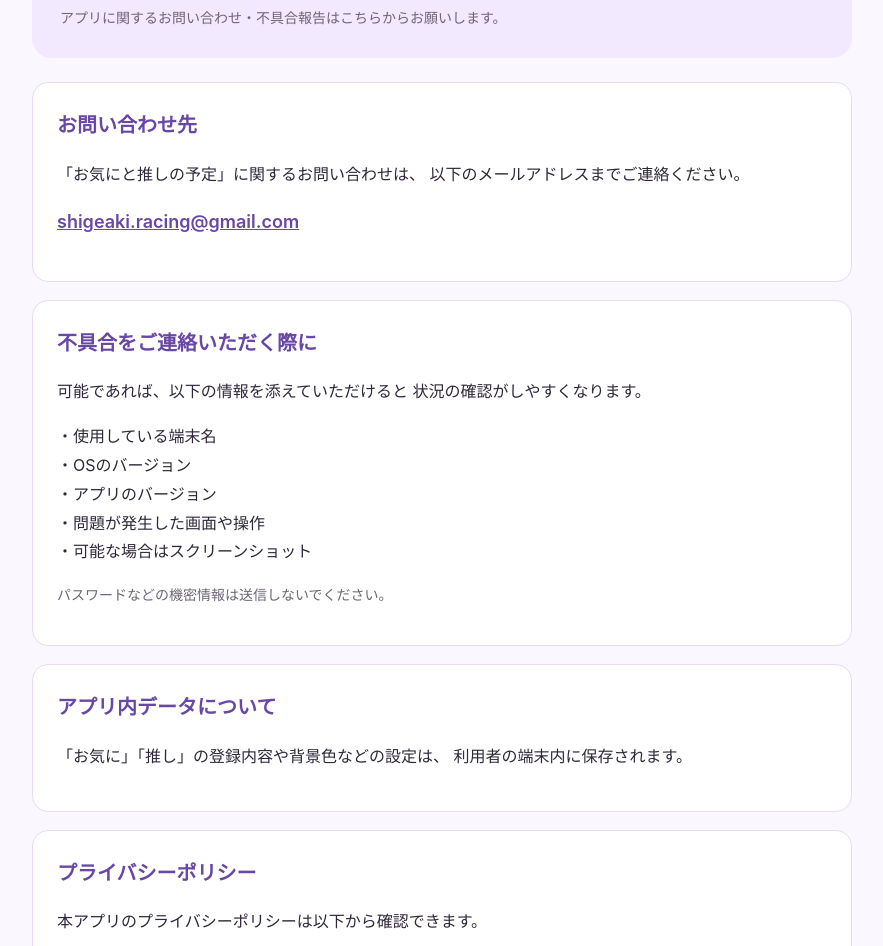
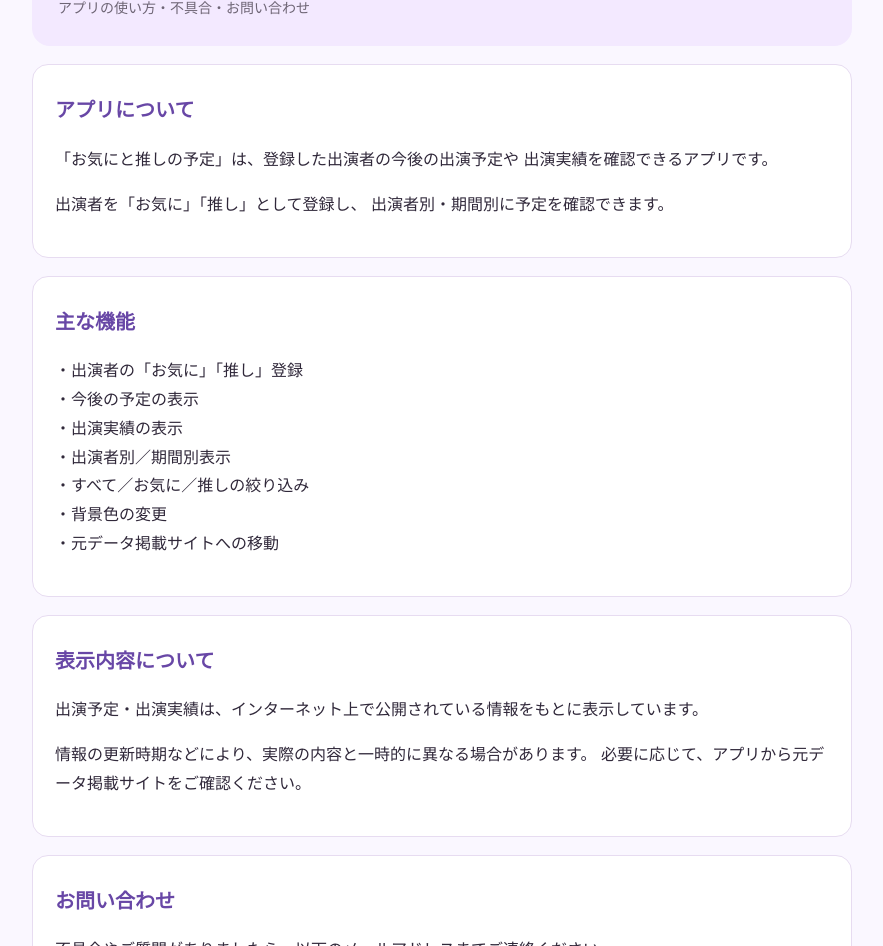
Before and after one commit to ShigeakiRacing/okini-oshi-privacy, a plain HTML site: page support.html in a window 1280 px wide. Shown: the part 164-1110 px from the top of the page, without its empty margins (198-1081 px from the left). Drawn offline with Linux system fonts and the light colour scheme.

Commit message:
Add app support page

```diff
--- a/support.html
+++ b/support.html
@@ -4,53 +4,47 @@
 <meta charset="utf-8">
 <meta name="viewport" content="width=device-width,initial-scale=1">
 <title>「お気にと推しの予定」サポート</title>
+
 <style>
-    body {
-      margin: 0;
-      font-family: -apple-system, BlinkMacSystemFont, "Segoe UI",
-                   "Hiragino Kaku Gothic ProN", "Yu Gothic", sans-serif;
-      background: #faf7ff;
-      color: #30283a;
-      line-height: 1.8;
+body{
+  margin:0;
+  font-family:-apple-system,BlinkMacSystemFont,"Segoe UI","Yu Gothic",sans-serif;
+  background:#faf7ff;
+  color:#30283a;
+  line-height:1.8;
 }
-    main {
-      max-width: 820px;
-      margin: 0 auto;
-      padding: 32px 20px 60px;
+main{
+  max-width:820px;
+  margin:auto;
+  padding:28px 18px 60px;
 }
-    header {
-      background: #f3e9ff;
-      border-radius: 20px;
-      padding: 28px;
-      margin-bottom: 24px;
+header{
+  background:#f3e9ff;
+  padding:26px;
+  border-radius:18px;
 }
-    h1 {
-      margin: 0 0 8px;
-      font-size: 28px;
+h1{
+  margin:0 0 8px;
+  font-size:27px;
 }
-    h2 {
-      margin-top: 0;
-      font-size: 20px;
-      color: #6847a6;
+h2{
+  color:#6847a6;
+  font-size:20px;
+  margin-top:5px;
 }
-    .card {
-      background: white;
-      border: 1px solid #e7dcf1;
-      border-radius: 16px;
-      padding: 24px;
-      margin-bottom: 18px;
+.card{
+  background:#fff;
+  border:1px solid #e7dcf1;
+  border-radius:16px;
+  padding:22px;
+  margin-top:18px;
 }
-    .small {
-      color: #6e6575;
-      font-size: 14px;
+a{
+  color:#6847a6;
 }
-    a {
-      color: #6847a6;
-      word-break: break-all;
-    }
-    .mail {
-      font-size: 18px;
-      font-weight: 600;
+.small{
+  font-size:14px;
+  color:#6e6575;
 }
 </style>
 </head>
@@ -61,63 +55,73 @@
 <header>
 <h1>「お気にと推しの予定」<br>サポート</h1>
 <div class="small">
-    アプリに関するお問い合わせ・不具合報告はこちらからお願いします。
+アプリの使い方・不具合・お問い合わせ
 </div>
 </header>
 
 <div class="card">
-  <h2>お問い合わせ先</h2>
+<h2>アプリについて</h2>
 <p>
-    「お気にと推しの予定」に関するお問い合わせは、
-    以下のメールアドレスまでご連絡ください。
+「お気にと推しの予定」は、登録した出演者の今後の出演予定や
+出演実績を確認できるアプリです。
+</p>
+<p>
+出演者を「お気に」「推し」として登録し、
+出演者別・期間別に予定を確認できます。
+</p>
+</div>
+
+<div class="card">
+<h2>主な機能</h2>
+<p>
+・出演者の「お気に」「推し」登録<br>
+・今後の予定の表示<br>
+・出演実績の表示<br>
+・出演者別／期間別表示<br>
+・すべて／お気に／推しの絞り込み<br>
+・背景色の変更<br>
+・元データ掲載サイトへの移動
+</p>
+</div>
+
+<div class="card">
+<h2>表示内容について</h2>
+<p>
+出演予定・出演実績は、インターネット上で公開されている情報をもとに表示しています。
+</p>
+<p>
+情報の更新時期などにより、実際の内容と一時的に異なる場合があります。
+必要に応じて、アプリから元データ掲載サイトをご確認ください。
+</p>
+</div>
+
+<div class="card">
+<h2>お問い合わせ</h2>
+<p>
+不具合やご質問がありましたら、以下のメールアドレスまでご連絡ください。
 </p>
 
-  <p class="mail">
+<p>
 <a href="mailto:shigeaki.racing@gmail.com">
 shigeaki.racing@gmail.com
 </a>
 </p>
-</div>
-
-<div class="card">
-  <h2>不具合をご連絡いただく際に</h2>
-  <p>
-    可能であれば、以下の情報を添えていただけると
-    状況の確認がしやすくなります。
-  </p>
-
-  <p>
-    ・使用している端末名<br>
-    ・OSのバージョン<br>
-    ・アプリのバージョン<br>
-    ・問題が発生した画面や操作<br>
-    ・可能な場合はスクリーンショット
-  </p>
 
 <p class="small">
-    パスワードなどの機密情報は送信しないでください。
-  </p>
-</div>
-
-<div class="card">
-  <h2>アプリ内データについて</h2>
-  <p>
-    「お気に」「推し」の登録内容や背景色などの設定は、
-    利用者の端末内に保存されます。
+お問い合わせの際は、使用しているiPhoneの機種、
+iOSのバージョン、発生した症状などを記載していただけると確認しやすくなります。
 </p>
 </div>
 
 <div class="card">
 <h2>プライバシーポリシー</h2>
+
 <p>
-    本アプリのプライバシーポリシーは以下から確認できます。
+<a href="./">
+「お気にと推しの予定」プライバシーポリシー
+</a>
 </p>
 
-  <p>
-    <a href="https://shigeakiracing.github.io/okini-oshi-privacy/">
-      プライバシーポリシーを開く
-    </a>
-  </p>
 </div>
 
 </main>
```
Lines whose indentation alone changed are shown as unchanged.
